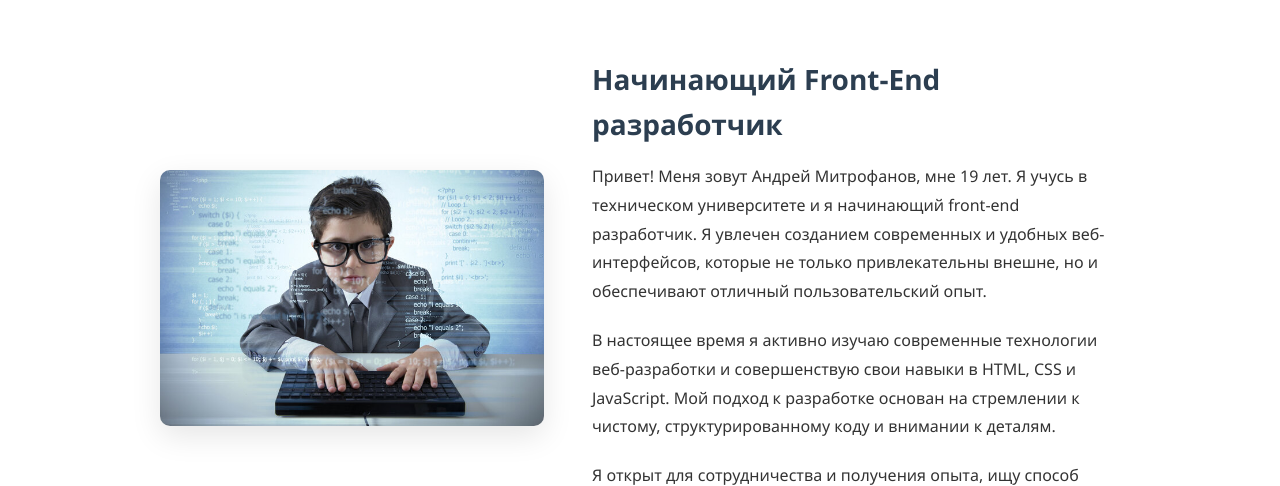
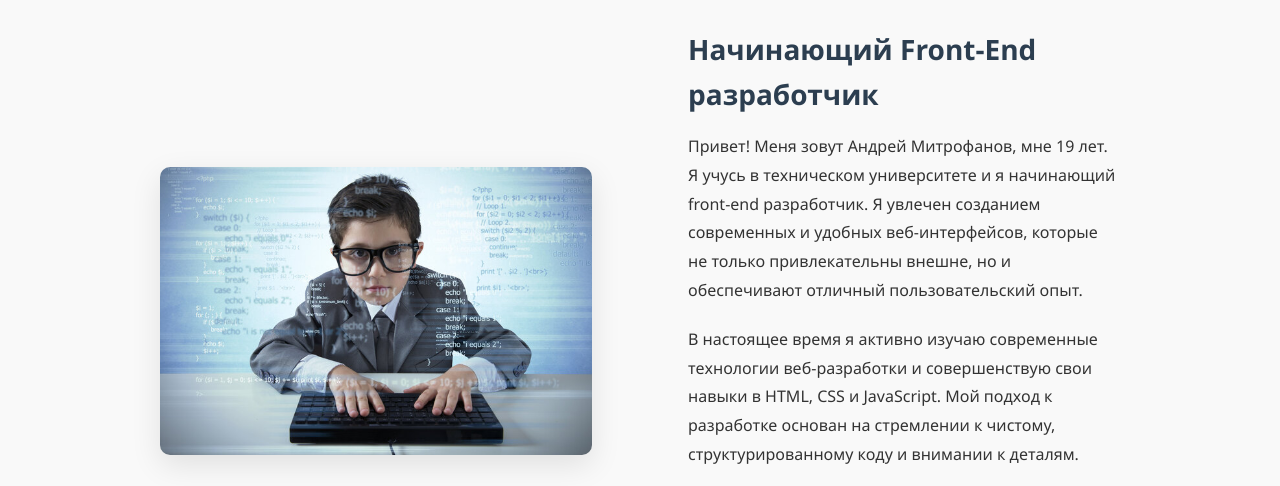
Before and after one commit to mitrofanus/MyProject, a plain HTML site: page index.html in a window 1280 px wide. Shown: the part 677-1163 px from the top of the page. Drawn offline with Linux system fonts and the light colour scheme.

Commit message:
Update style.css

```diff
--- a/style.css
+++ b/style.css
@@ -1,4 +1,3 @@
-/* Базовые стили */
 :root {
     --main-color: #3498db;
     --secondary-color: #2c3e50;
@@ -35,7 +34,6 @@ a:hover {
     padding: 0 20px;
 }
 
-/* Шапка сайта */
 header {
     background-color: var(--secondary-color);
     color: white;
@@ -79,7 +77,6 @@ nav ul li a:hover {
     color: white;
 }
 
-/* Главная секция */
 .hero {
     padding: 100px 0;
     background-color: var(--main-color);
@@ -119,12 +116,15 @@ nav ul li a:hover {
     box-shadow: 0 5px 15px rgba(0, 0, 0, 0.1);
 }
 
-/* О себе */
 .about {
-    padding: 80px 0;
-    background-color: white;
+    display: flex;
+    align-items: center;
+    justify-content: center;
+    max-width: 1200px; /* Ограничиваем ширину, чтобы не растягивалось слишком */
+    margin: 0 auto; /* Центруем по горизонтали */
+    padding: 50px 20px; /* Внутренние отступы сверху/снизу и по бокам */
+    gap: 40px; /* Отступ между картинкой и текстом */
 }
-
 .section-title {
     text-align: center;
     margin-bottom: 60px;
@@ -149,23 +149,24 @@ nav ul li a:hover {
     display: flex;
     align-items: center;
     justify-content: space-between;
+    gap: 70px;
 }
-
 .about-img {
-    flex: 0 0 40%;
+    flex: 0 0 45%;
     border-radius: 10px;
     overflow: hidden;
     box-shadow: 0 10px 30px rgba(0, 0, 0, 0.1);
 }
-
 .about-img img {
     width: 100%;
     height: auto;
     display: block;
+    object-fit: cover;
+
 }
 
 .about-text {
-    flex: 0 0 55%;
+    flex: 0 0 45%;
 }
 
 .about-text h3 {
@@ -179,7 +180,6 @@ nav ul li a:hover {
     line-height: 1.8;
 }
 
-/* Навыки */
 .skills {
     padding: 80px 0;
     background-color: #f9f9f9;
```
